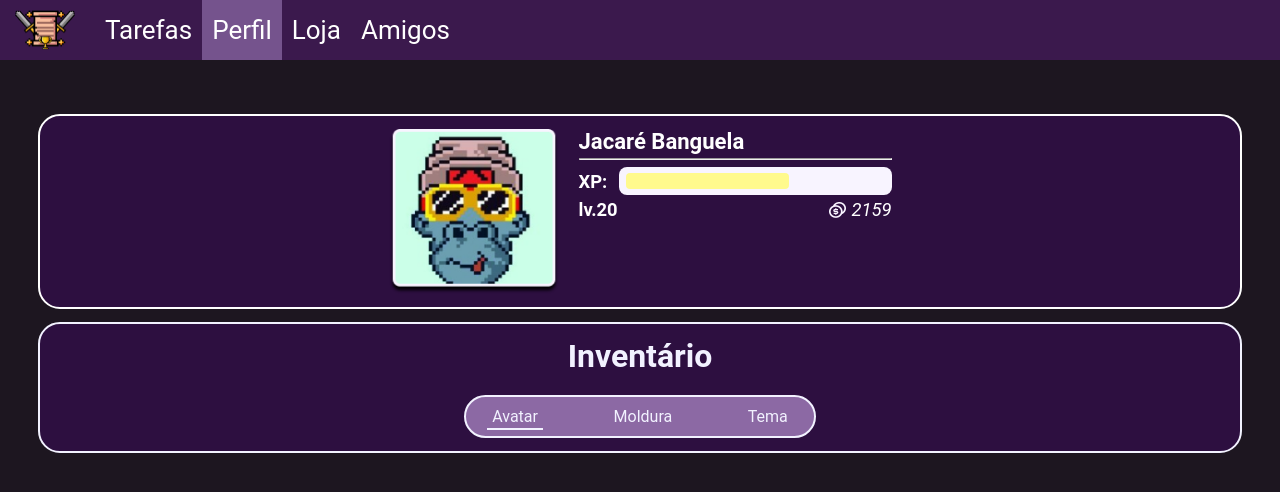
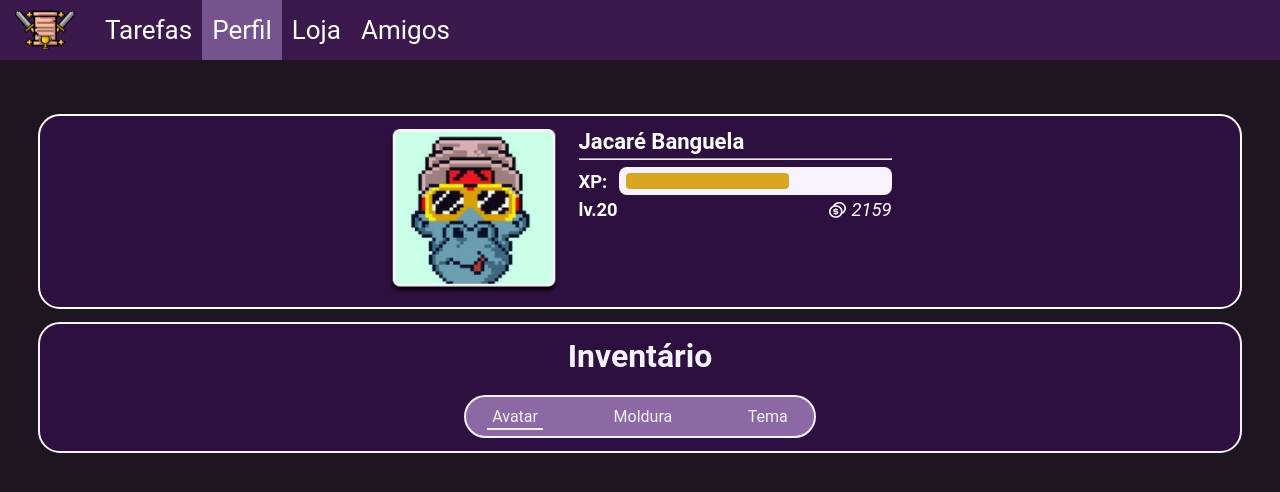
Before and after one commit to lucasrc18/ProjetoIntegrador, a React (Create React App) app: page /profile in a window 1280 px wide. Shown: the top 492 px of the page. Built offline with nearby package versions, Linux system fonts and the light colour scheme; no server answers; the database is empty.

Commit message:
Update ProfileSection.tsx

```diff
--- a/src/components/ProfileSection.tsx
+++ b/src/components/ProfileSection.tsx
@@ -51,7 +51,7 @@ export default function ProfileSection(props: ProfileSectionProps){
 						<strong>XP: </strong>
 						<ProgressBar
 							title="XP"
-							bg="#FFFA8D"
+							bg="#DAA520"
 							progress={63}
 							/>
 					</div>
```
